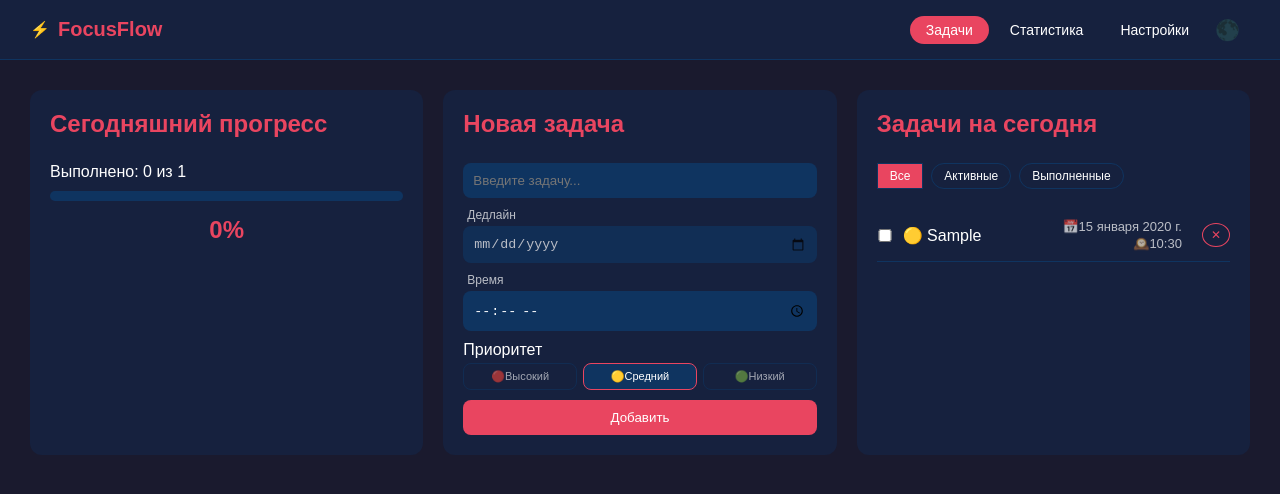
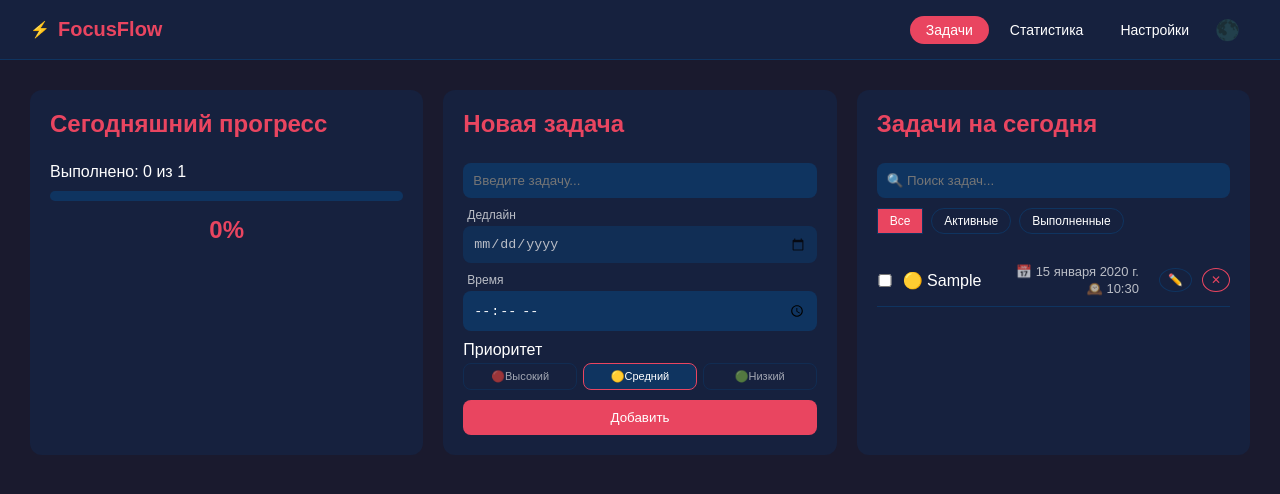
Before and after one commit to Pandapop16/focusflow-react, a React (Vite) app: page / in a window 1280 px wide. Both pictures are taken after typing "Sample", "2020-01-15", "10:30" into the empty fields and a click on the button "Добавить". Shown: the top 494 px of the page. Built offline with nearby package versions, Linux system fonts and the light colour scheme.

Commit message:
feat: search, edit task button

```diff
--- a/src/App.jsx
+++ b/src/App.jsx
@@ -58,6 +58,13 @@ function App() {
     }))
   }
 
+  function editTask(id, newText) {
+    setTasks(tasks.map(function(task) {
+      if (task.id === id) return {...task, text: newText}
+      return task
+    }))
+  }
+
   function clearTask() {
     if (window.confirm('Удалить все задачи?')) {
       setTasks([])
@@ -86,6 +93,7 @@ function App() {
               tasks={tasks}
               onToggle={toggleTask}
               onDelete={deleteTask}
+              onEdit={editTask}
               filter={filter}
               onFilterChange={setFilter}
             />
--- a/src/TaskList.jsx
+++ b/src/TaskList.jsx
@@ -1,13 +1,29 @@
-function TaskList({ tasks, onToggle, onDelete, filter, onFilterChange }) {
-  const filteredTasks = tasks.filter(function(task) {
+import { useState } from "react"
+
+function TaskList({ tasks, onToggle, onDelete, onEdit, filter, onFilterChange }) {
+  const [search, setSearch] = useState('')
+  const [editingId, setEditingId] = useState(null)
+  const [editText, setEditText] = useState('')
+
+  const filteredTasks = tasks
+    .filter(function(task) {
       if (filter === 'active') return !task.done
       if (filter === 'done') return task.done
       return true
+    })
+    .filter(function(task) {
+      return task.text.toLowerCase().includes(search.toLowerCase())
     })
 
   return (
     <section className="card">
       <h2>Задачи на сегодня</h2>
+
+      <input
+        placeholder="🔍 Поиск задач..."
+        value={search}
+        onChange={(e) => setSearch(e.target.value)}
+      />
 
       <div className="filters">
         <button
@@ -23,16 +39,17 @@ function TaskList({ tasks, onToggle, onDelete, filter, onFilterChange }) {
           onClick={() => onFilterChange('done')}
         >Выполненные</button>
       </div>
+
       {filteredTasks.length === 0 ? (
         <div className="empty-state">
           <p className="empty-icon">✅</p>
           <p className="empty-title">
-            {filter ==='done' ? 'Нет выполненных задач':
-            filter ==='active' ? 'Все задачи выполнены!':
+            {filter === 'done' ? 'Нет выполненных задач' :
+             filter === 'active' ? 'Все задачи выполнены!' :
              'Добавьте первую задачу'}
           </p>
           <p className="empty-subtitle">
-            {filter === 'all' ? 'Нажмите "Добавить" чтобы начать': ''}
+            {filter === 'all' ? 'Нажмите "Добавить" чтобы начать' : ''}
           </p>
         </div>
       ) : (
@@ -45,26 +62,61 @@ function TaskList({ tasks, onToggle, onDelete, filter, onFilterChange }) {
                   checked={task.done}
                   onChange={() => onToggle(task.id)}
                 />
-              <span className={task.done ? 'completed' : ''}>
+
+                {editingId === task.id ? (
+                  <input
+                    className="edit-input"
+                    value={editText}
+                    onChange={(e) => setEditText(e.target.value)}
+                    onKeyDown={(e) => {
+                      if (e.key === 'Enter') {
+                        onEdit(task.id, editText)
+                        setEditingId(null)
+                      }
+                      if (e.key === 'Escape') {
+                        setEditingId(null)
+                      }
+                    }}
+                    onBlur={() => {
+                      onEdit(task.id, editText)
+                      setEditingId(null)
+                    }}
+                    autoFocus
+                    onClick={(e) => e.stopPropagation()}
+                  />
+                ) : (
+                  <span
+                    className={task.done ? 'completed' : ''}
+                  >
                     {task.priority === 'high' ? '🔴 ' : task.priority === 'low' ? '🟢 ' : '🟡 '}
                     {task.text}
                   </span>
+                )}
+
                 {task.date && (
                   <div className="task-meta">
                     <span className="task-date">
-                  📅{new Date(task.date + 'T00:00:00').toLocaleDateString('ru-RU', {
-                    day:'numeric',
-                    month:'long',
-                    year:'numeric'
+                      📅 {new Date(task.date + 'T00:00:00').toLocaleDateString('ru-RU', {
+                        day: 'numeric',
+                        month: 'long',
+                        year: 'numeric'
                       })}
                     </span>
                     {task.time && (
                       <span className="task-time">
-                      🕰️{task.time}
+                        🕰️ {task.time}
                       </span>
                     )}
                   </div>
                 )}
+                <button
+                className="edit-btn"
+                onClick={(e) => {
+                  e.stopPropagation()
+                  setEditingId(task.id)
+                  setEditText(task.text)
+                }}
+                >✏️</button>
                 <button
                   className="delete-btn"
                   onClick={(e) => {
--- a/src/index.css
+++ b/src/index.css
@@ -463,3 +463,31 @@ body.light-theme {
 .settings-btn.danger {
   background-color: #c73652;
 }
+
+.edit-input {
+  flex: 1;
+  padding: 4px 8px;
+  font-size: 14px;
+  background-color: var(--color-input);
+  border: 1px solid var(--color-accent);
+  border-radius: 6px;
+  color: var(--color-text);
+  width: auto;
+}
+
+.edit-btn {
+  width: auto;
+  padding: 4px 8px;
+  font-size: 12px;
+  background-color: transparent;
+  border: 1px solid var(--color-input);
+  color: var(--color-text);
+  border-radius: 50%;
+  opacity: 1;
+}
+
+.edit-btn:hover {
+  opacity: 1;
+  background-color: var(--color-input);
+  border-color: var(--color-accent);
+}
```
Lines whose indentation alone changed are shown as unchanged.
